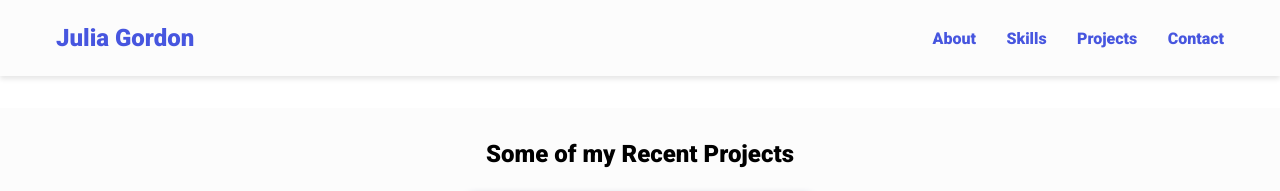
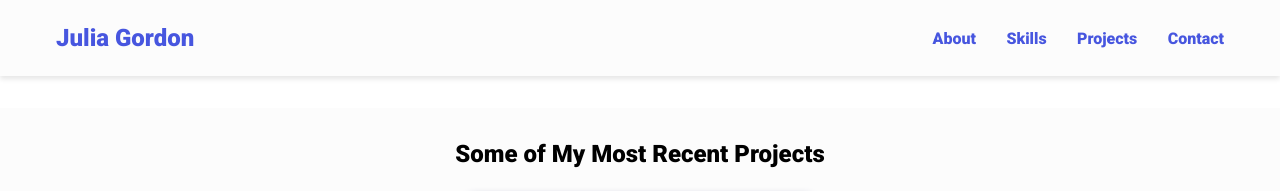
Before and after one commit to jgordon13/Python-Projects-DS, a plain HTML site: page index.html in a window 1280 px wide. Shown: the top 191 px of the page. Drawn offline with nearby package versions, Linux system fonts and the light colour scheme; files that its build step writes are made by us from their sources; a script that the page names is missing.

Commit message:
updated index.html

```diff
--- a/index.html
+++ b/index.html
@@ -53,7 +53,7 @@
 
     <!-- Projects section -->
      <section class="projects" id="projects">
-      <h2 class="projects-title">Some of my Recent Projects</h2>
+      <h2 class="projects-title">Some of My Most Recent Projects</h2>
       <div class="projects-container">
         <div class="project-container project-card">
           <!--img
```
